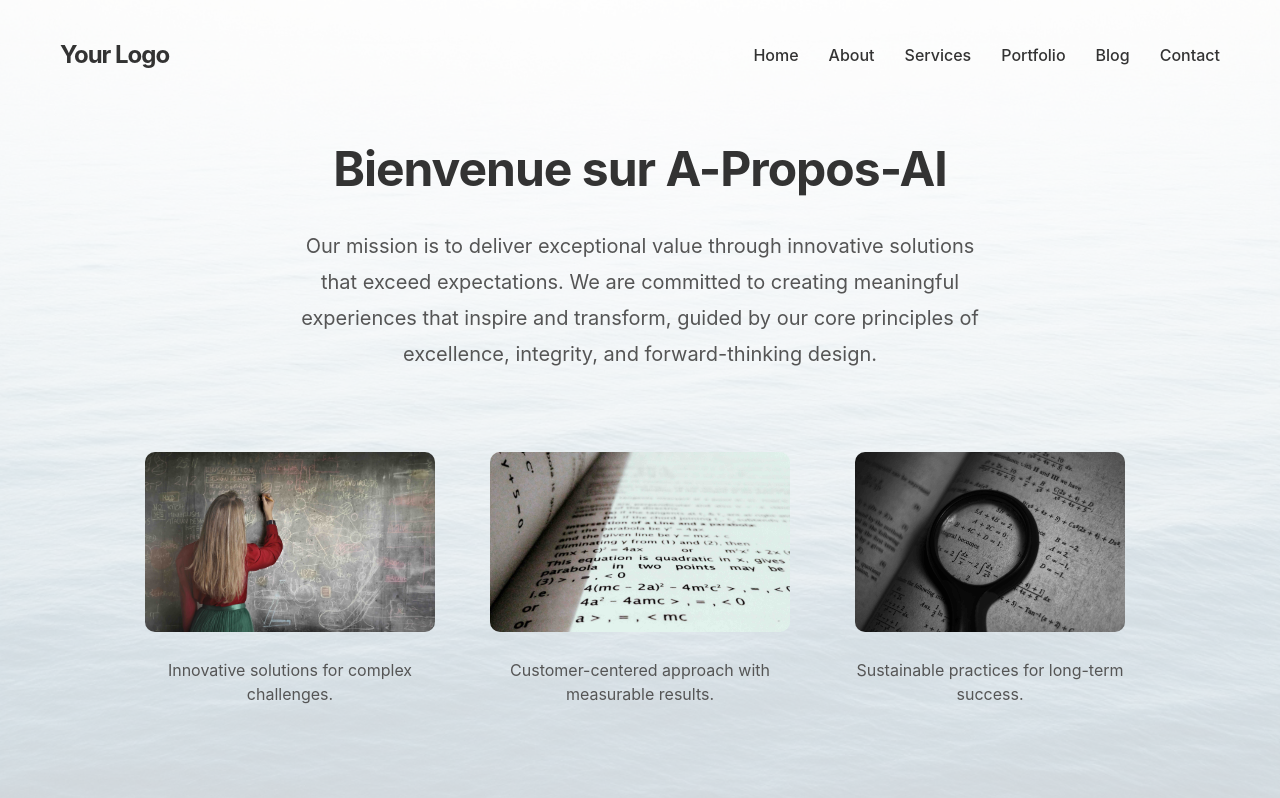
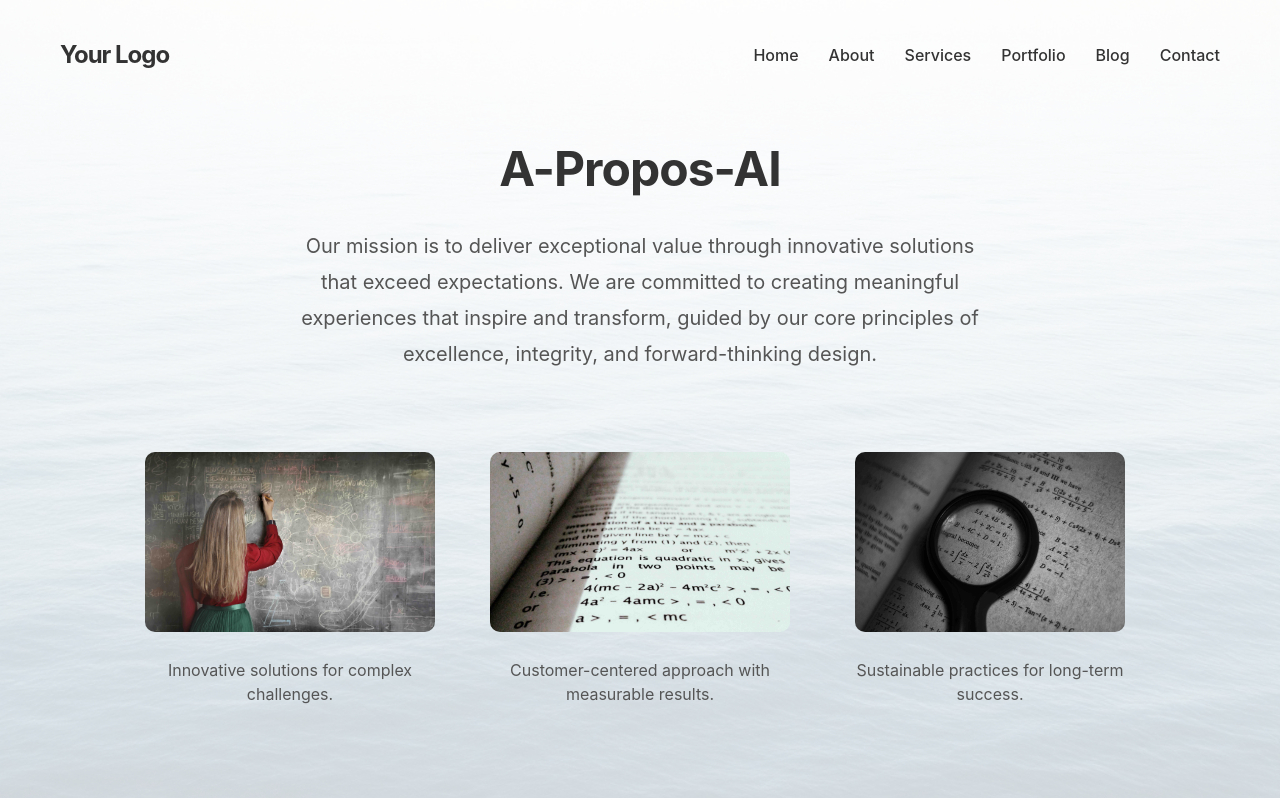
Before and after one commit to Vinc-Web-Hub/Vinc-Tst-5, a plain HTML site: page index.html in a window 1280 px wide. Drawn offline with Linux system fonts and the light colour scheme; a script that the page names is missing.

Commit message:
Changed main page title

```diff
--- a/index.html
+++ b/index.html
@@ -23,7 +23,7 @@
         </nav>
 
         <div class="content">
-            <h1>Bienvenue sur A-Propos-AI</h1>
+            <h1>A-Propos-AI</h1>
             <p class="mission-statement">
                 Our mission is to deliver exceptional value through innovative solutions that exceed expectations.
                 We are committed to creating meaningful experiences that inspire and transform, guided by our core principles of
```
